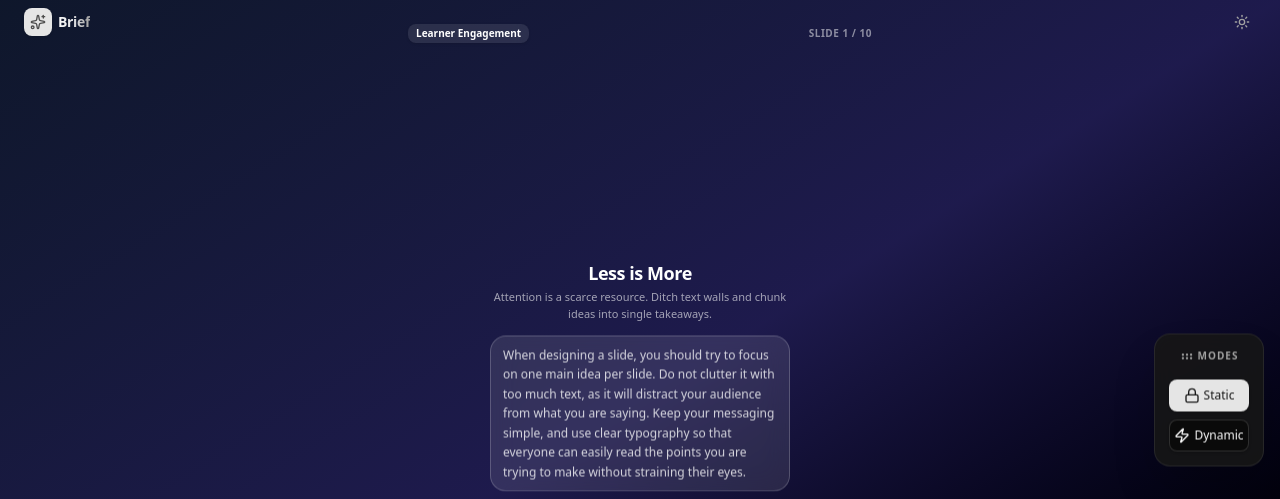
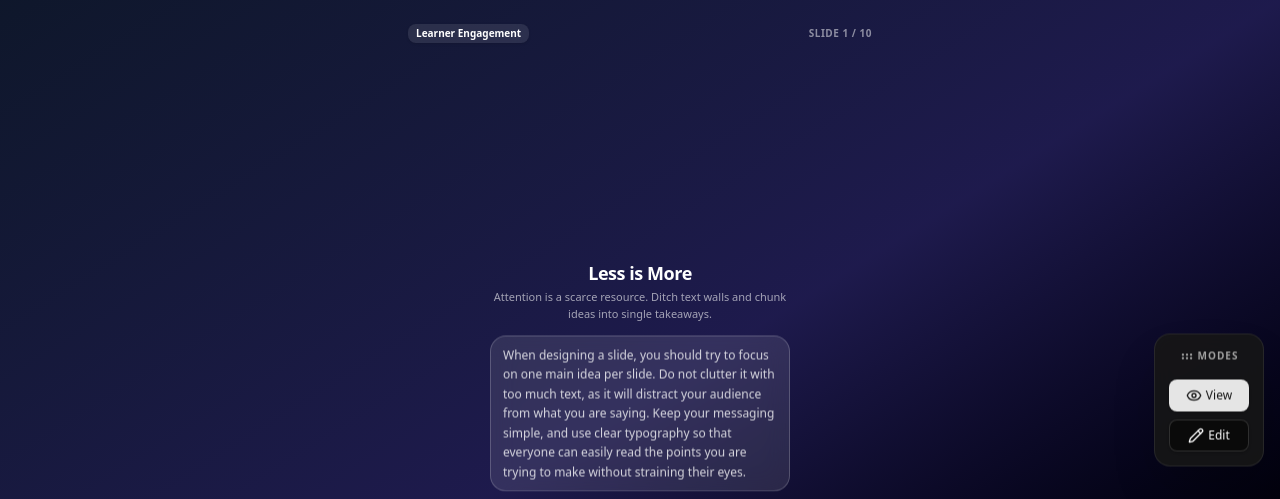
Before and after one commit to qhuydtvt/brief, a React (Vite) app: page / in a window 1280 px wide. Shown: the top 499 px of the page. Built offline with nearby package versions, Linux system fonts and the light colour scheme.

Commit message:
feat: auto-hide header on scroll, full draggable surface for modes widget, and update modes to View/Edit

```diff
--- a/src/entities/slide/ui/SlideCard.tsx
+++ b/src/entities/slide/ui/SlideCard.tsx
@@ -20,7 +20,7 @@ interface SlideCardProps {
   slide: SlideItem;
   index: number;
   totalSlides: number;
-  mode: "static" | "dynamic";
+  mode: "view" | "edit";
   likeButtonSlot: ReactNode;
   commentButtonSlot: ReactNode;
   saveButtonSlot: ReactNode;
--- a/src/features/switch-feed-mode/ui/ModeSwitcher.tsx
+++ b/src/features/switch-feed-mode/ui/ModeSwitcher.tsx
@@ -1,31 +1,31 @@
-import { Lock, Zap } from "lucide-react";
+import { Eye, Pencil } from "lucide-react";
 import { Button } from "~/shared/ui/button";
 
 interface ModeSwitcherProps {
-  mode: "static" | "dynamic";
-  setMode: (mode: "static" | "dynamic") => void;
+  mode: "view" | "edit";
+  setMode: (mode: "view" | "edit") => void;
 }
 
 export function ModeSwitcher({ mode, setMode }: ModeSwitcherProps) {
   return (
     <div className="flex flex-col gap-y-2">
       <Button
-        variant={mode === "static" ? "default" : "outline"}
+        variant={mode === "view" ? "default" : "outline"}
         size="sm"
-        onClick={() => setMode("static")}
+        onClick={() => setMode("view")}
         className="w-20 justify-center gap-x-1 shadow-sm text-xs h-8 cursor-pointer font-medium"
       >
-        <Lock className="h-3.5 w-3.5" />
-        Static
+        <Eye className="h-3.5 w-3.5" />
+        View
       </Button>
       <Button
-        variant={mode === "dynamic" ? "default" : "outline"}
+        variant={mode === "edit" ? "default" : "outline"}
         size="sm"
-        onClick={() => setMode("dynamic")}
+        onClick={() => setMode("edit")}
         className="w-20 justify-center gap-x-1 shadow-sm text-xs h-8 cursor-pointer font-medium"
       >
-        <Zap className="h-3.5 w-3.5" />
-        Dynamic
+        <Pencil className="h-3.5 w-3.5" />
+        Edit
       </Button>
     </div>
   );
--- a/src/pages/feed/ui/FeedPage.tsx
+++ b/src/pages/feed/ui/FeedPage.tsx
@@ -1,4 +1,4 @@
-import { useState } from "react";
+import { useState, useRef, useEffect } from "react";
 import { DndContext, type DragEndEvent } from "@dnd-kit/core";
 import { Header } from "~/widgets/header";
 import { MobileSimulatorFeed } from "~/widgets/mobile-simulator-feed";
@@ -10,8 +10,13 @@ import { staticSlides, defaultDynamicSlides } from "~/entities/slide";
 import type { SlideItem } from "~/entities/slide";
 
 export function FeedPage() {
-  // Mode state: static vs dynamic
-  const [mode, setMode] = useState<"static" | "dynamic">("static");
+  // Mode state: view vs edit
+  const [mode, setMode] = useState<"view" | "edit">("view");
+
+  // Header visibility state (hidden by default, shown during scroll)
+  const [headerVisible, setHeaderVisible] = useState(false);
+  const scrollTimeoutRef = useRef<ReturnType<typeof setTimeout> | null>(null);
+  const isHeaderHoveredRef = useRef(false);
 
   // Draggable widget coordinate offset state
   const [coordinates, setCoordinates] = useState({ x: 0, y: 0 });
@@ -31,6 +36,41 @@ export function FeedPage() {
     }
     return defaultDynamicSlides;
   });
+
+  const handleScroll = () => {
+    setHeaderVisible(true);
+    if (scrollTimeoutRef.current) {
+      clearTimeout(scrollTimeoutRef.current);
+    }
+    scrollTimeoutRef.current = setTimeout(() => {
+      if (!isHeaderHoveredRef.current) {
+        setHeaderVisible(false);
+      }
+    }, 1500);
+  };
+
+  const handleHeaderMouseEnter = () => {
+    isHeaderHoveredRef.current = true;
+    setHeaderVisible(true);
+    if (scrollTimeoutRef.current) {
+      clearTimeout(scrollTimeoutRef.current);
+    }
+  };
+
+  const handleHeaderMouseLeave = () => {
+    isHeaderHoveredRef.current = false;
+    scrollTimeoutRef.current = setTimeout(() => {
+      setHeaderVisible(false);
+    }, 1500);
+  };
+
+  useEffect(() => {
+    return () => {
+      if (scrollTimeoutRef.current) {
+        clearTimeout(scrollTimeoutRef.current);
+      }
+    };
+  }, []);
 
   const handleLike = (id: string) => {
     setLikedSlides((prev) => {
@@ -52,7 +92,7 @@ export function FeedPage() {
     }));
   };
 
-  const currentSlides = mode === "static" ? staticSlides : dynamicSlides;
+  const currentSlides = mode === "view" ? staticSlides : dynamicSlides;
 
   return (
     <DndContext onDragEnd={handleDragEnd}>
@@ -71,7 +111,12 @@ export function FeedPage() {
         />
 
         {/* Navigation */}
-        <Header actionSlot={<ThemeToggleButton />} />
+        <Header
+          visible={headerVisible}
+          actionSlot={<ThemeToggleButton />}
+          onMouseEnter={handleHeaderMouseEnter}
+          onMouseLeave={handleHeaderMouseLeave}
+        />
 
         {/* Main Content Area */}
         <main className="w-full h-full relative">
@@ -80,6 +125,7 @@ export function FeedPage() {
             mode={mode}
             likedSlides={likedSlides}
             onLike={handleLike}
+            onScroll={handleScroll}
           />
         </main>
       </div>
--- a/src/widgets/draggable-modes-widget/ui/DraggableModesWidget.tsx
+++ b/src/widgets/draggable-modes-widget/ui/DraggableModesWidget.tsx
@@ -20,13 +20,11 @@ export function DraggableModesWidget({ coordinates, modeSwitcherSlot }: Draggabl
     <div
       ref={setNodeRef}
       style={style}
-      className="fixed right-4 top-1/2 -translate-y-1/2 flex flex-col items-center gap-y-3 z-50 bg-card/90 backdrop-blur-md p-3.5 rounded-2xl border border-border/80 shadow-2xl select-none touch-none"
+      {...listeners}
+      {...attributes}
+      className="fixed right-4 top-1/2 -translate-y-1/2 flex flex-col items-center gap-y-3 z-50 bg-card/90 backdrop-blur-md p-3.5 rounded-2xl border border-border/80 shadow-2xl select-none touch-none cursor-grab active:cursor-grabbing hover:border-primary/50 transition-colors"
     >
-      <div
-        {...listeners}
-        {...attributes}
-        className="text-[10px] font-bold text-muted-foreground uppercase tracking-widest text-center pb-1 cursor-grab active:cursor-grabbing hover:text-foreground transition-colors flex items-center justify-center gap-x-1 w-full"
-      >
+      <div className="text-[10px] font-bold text-muted-foreground uppercase tracking-widest text-center pb-1 transition-colors flex items-center justify-center gap-x-1 w-full pointer-events-none">
         <GripHorizontal className="h-3.5 w-3.5" />
         Modes
       </div>
--- a/src/widgets/header/ui/Header.tsx
+++ b/src/widgets/header/ui/Header.tsx
@@ -3,11 +3,27 @@ import { Sparkles } from "lucide-react";
 
 interface HeaderProps {
   actionSlot?: ReactNode;
+  visible?: boolean;
+  onMouseEnter?: () => void;
+  onMouseLeave?: () => void;
 }
 
-export function Header({ actionSlot }: HeaderProps) {
+export function Header({
+  actionSlot,
+  visible = false,
+  onMouseEnter,
+  onMouseLeave,
+}: HeaderProps) {
   return (
-    <header className="fixed top-0 left-0 right-0 z-40 w-full bg-transparent">
+    <header
+      onMouseEnter={onMouseEnter}
+      onMouseLeave={onMouseLeave}
+      className={`fixed top-0 left-0 right-0 z-40 w-full bg-background/80 backdrop-blur-md border-b border-border/10 transition-all duration-500 ease-out ${
+        visible
+          ? "translate-y-0 opacity-100 pointer-events-auto shadow-sm"
+          : "-translate-y-full opacity-0 pointer-events-none"
+      }`}
+    >
       <div className="flex h-11 w-full items-center justify-between px-6">
         <div className="flex items-center gap-x-1.5">
           <div className="flex h-7 w-7 items-center justify-center rounded-md bg-primary text-primary-foreground shadow-sm">
--- a/src/widgets/mobile-simulator-feed/ui/MobileSimulatorFeed.tsx
+++ b/src/widgets/mobile-simulator-feed/ui/MobileSimulatorFeed.tsx
@@ -5,14 +5,18 @@ import { LikeButton } from "~/features/like-slide";
 
 interface MobileSimulatorFeedProps {
   slides: SlideItem[];
-  mode: "static" | "dynamic";
+  mode: "view" | "edit";
   likedSlides: Set<string>;
   onLike: (id: string) => void;
+  onScroll?: () => void;
 }
 
-export function MobileSimulatorFeed({ slides, mode, likedSlides, onLike }: MobileSimulatorFeedProps) {
+export function MobileSimulatorFeed({ slides, mode, likedSlides, onLike, onScroll }: MobileSimulatorFeedProps) {
   return (
-    <div className="w-full h-full overflow-y-scroll snap-y snap-mandatory no-scrollbar bg-black select-none relative">
+    <div
+      onScroll={onScroll}
+      className="w-full h-full overflow-y-scroll snap-y snap-mandatory no-scrollbar bg-black select-none relative"
+    >
       {slides.map((slide, index) => {
         const isLiked = likedSlides.has(slide.id);
 
```
